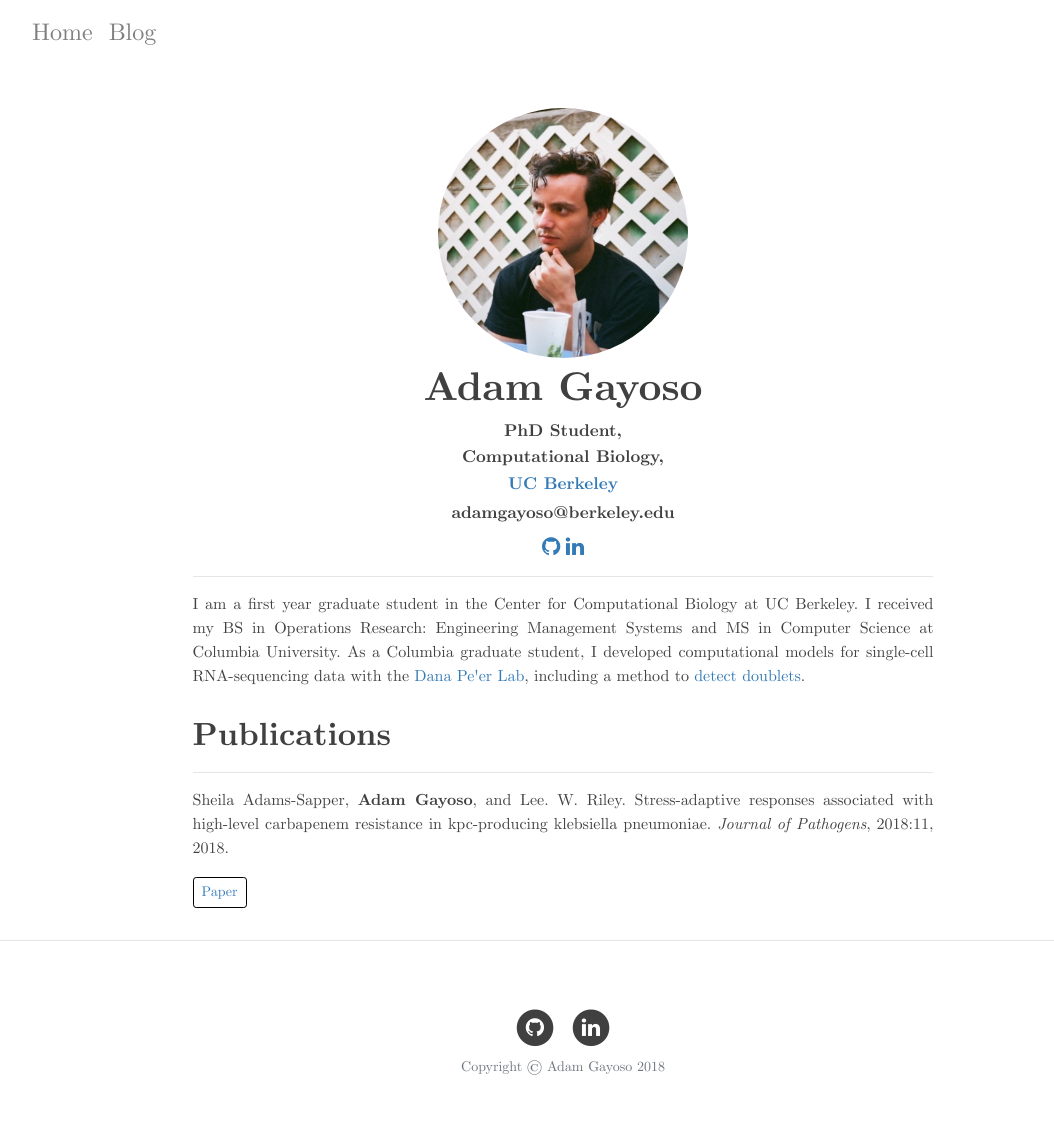
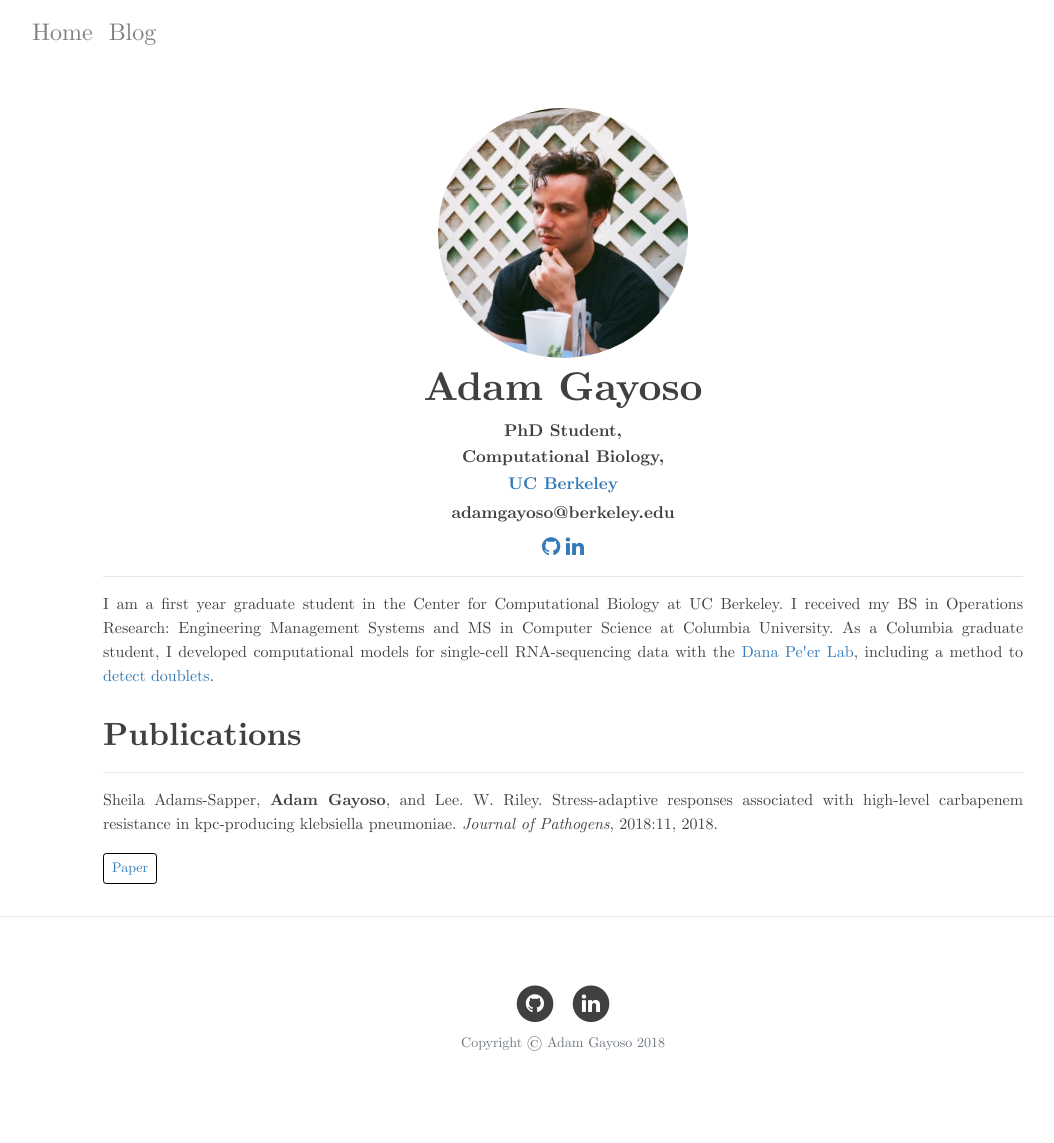
Before and after one commit to adamgayoso/adamgayoso.github.io, a Jekyll site: the page built from index.html, in a window 1280 px wide. Shown: the whole page, without its empty margins (77-1131 px from the left). Built offline with Jekyll 4.4.1, drawn with Linux system fonts in a browser that asks for light colours; nearby versions of some CDN libraries; the list of posts is cut into pages by our own code; after the commit the page ends 1119 px from its top, so only the background shows below that.

Commit message:
update page default format

```diff
--- a/_layouts/page.html
+++ b/_layouts/page.html
@@ -18,9 +18,7 @@ layout: default
 
 <!-- Main Content -->
 <div class="container page">
-    <div class="col-md-10 offset-md-1">
-	{{ content }}
-    </div>
+    {{ content }}
 </div>
 
 <hr>
```
